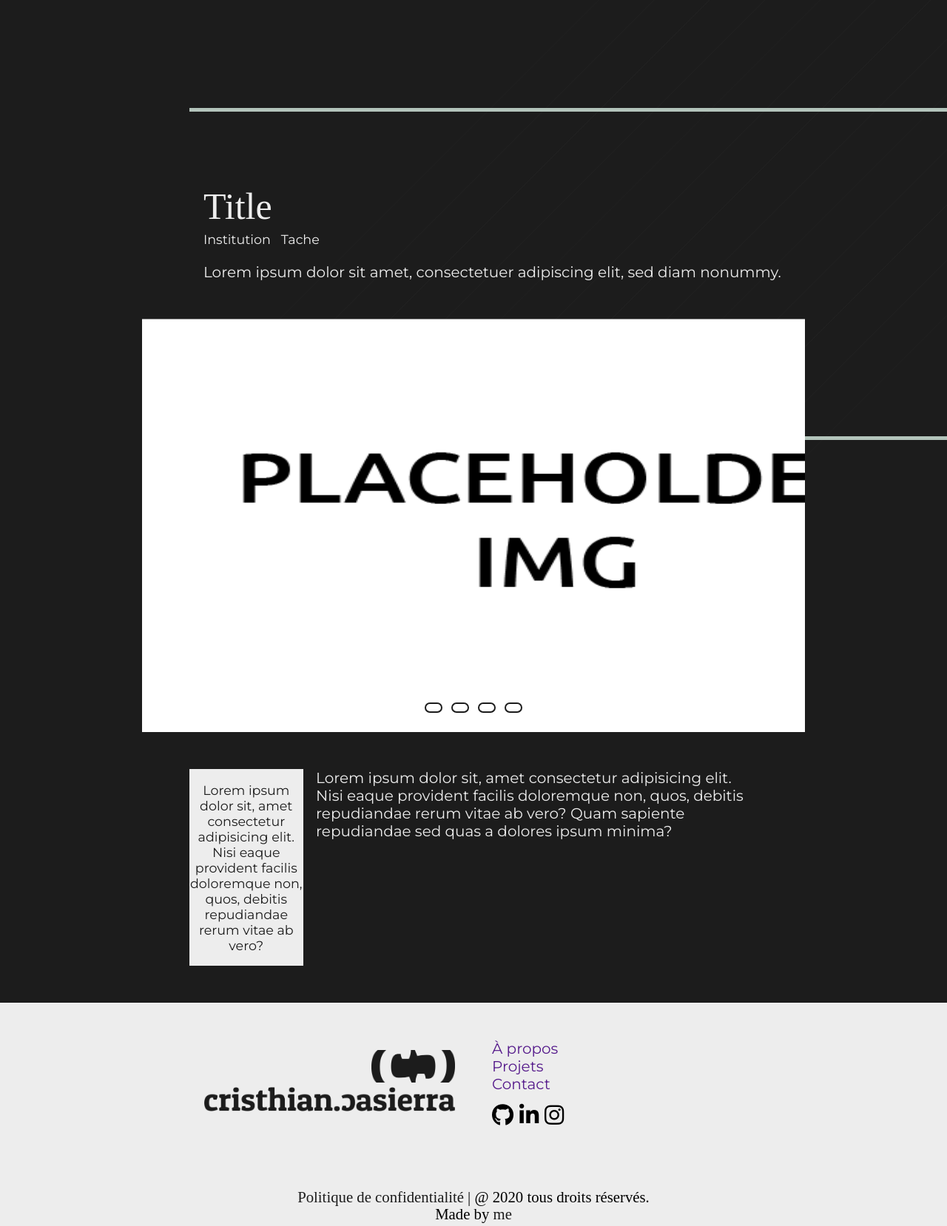
After one commit to rasiek/myWebsite, a Flask app: page /projets/projet in a window 1280 px wide. The commit adds this page. Shown: the whole page at 74% size. Run offline with Flask 2, Linux system fonts and the light colour scheme; some libraries are stand-ins or nearby versions; some web fonts are replaced.

Commit message:
projet template finished

```diff
--- a/app.py
+++ b/app.py
@@ -13,3 +13,7 @@ def projets():
 @app.route('/apropos')
 def apropos():
     return render_template('apropos.html')
+
+@app.route('/projets/projet')
+def projet():
+    return render_template('projet.html')
--- a/static/css/main.css
+++ b/static/css/main.css
@@ -7,7 +7,7 @@ h1, h2, h3, h4, h5 {
     font-family: 'Patua One';
     font-weight: 400;
 }
-p, a {
+p, a, span {
     font-family: 'Montserrat';
 }
 
@@ -25,6 +25,7 @@ ul {
     height: 120vh;
     z-index: -1;
     right: 0;
+    top: 0;
 }
 
 .social {
@@ -571,11 +572,125 @@ blockquote span {
 
 }
 
-
-
-
 /* FIN CSS APROPOS */
 
+   /* START PROJET CSS */
+
+   .pj-title {
+    margin: 8em 5em 1em;
+    color: #ededed;
+}
+.pj-title h1 {
+    margin-bottom: 0;
+}
+
+.pj-title span {
+    margin-right: .8em;
+    font-size: .7em;
+}
+
+.pj-content {
+    display: grid;
+    width: 80vw;
+    margin: auto;
+    grid-template-columns: 1fr;
+    gap: .7em;
+}
+
+.pj-content .side-card {
+    margin: auto;
+    width: 80%;
+    height: 10vh;
+    background: #ededed;
+}
+.pj-content .side-card p {
+    color: #1c1c1c;
+    text-align: center;
+    font-size: .7em;
+}
+
+.pj-content .pj-text {
+    text-align: center;
+    color: #ededed;
+}
+
+/* SLIDER */
+
+.gallery {
+    position: relative;
+    width: 100%;
+    margin: auto;
+    height: 50vh;
+}
+
+.slider {
+    width: 80%;
+    height: 40vh;
+    overflow: hidden;
+}
+
+.middle {
+    position: absolute;
+    top: 50%;
+    left: 50%;
+    transform: translate(-50%, -50%);
+}
+
+.img-navbar {
+    position: absolute;
+    bottom: 20px;
+    left: 50%;
+    transform: translateX(-50%);
+    display: flex;
+}
+.bar {
+    width: 20px;
+    height: 10px;
+    border: 2px solid #1c1c1c;
+    margin: 6px;
+    cursor: pointer;
+    border-radius: 10px;
+}
+
+.bar:hover {
+    background: #1c1c1c;
+}
+
+input[name='r'] {
+    position: absolute;
+    visibility: hidden;
+}
+
+.slides {
+    width: 500%;
+    height: 100%;
+    display: flex;
+}
+
+.slide {
+    width: 25%;
+    transition: 0.6s;
+}
+
+.slide img {
+    width: 100%;
+    height: 100%;
+}
+
+#r1:checked ~ .s1 {
+    margin-left: 0;
+}
+#r2:checked ~ .s1 {
+    margin-left: -25%;
+}
+#r3:checked ~ .s1 {
+    margin-left: -50%;
+}
+#r4:checked ~ .s1 {
+    margin-left: -75%;
+}
+
+/* FIN PROJET CSS */
 
 @media (min-width: 550px){
     body {
@@ -613,6 +728,20 @@ blockquote span {
     }
     blockquote {
         margin-top: 10%;
+    }
+
+    .pj-title {
+        margin: 10em 5em 1em;
+    }
+
+    .gallery {
+        margin-bottom: 2em;
+    }
+
+
+    .slider {
+        width: 70%;
+        height: 50vh;
     }
 }
 
@@ -829,6 +958,44 @@ blockquote span {
 
     /* FIN APROPOS CSS */
 
+    /* START PROJET CSS */
+
+    .pj-title p {
+        font-size: .8em;
+    }
+
+    .gallery {
+        height: 70vh;
+    }
+    .slider {
+        height: 100%;
+    }
+
+    .pj-title {
+        margin: 10em 0 1em 7em;
+    }
+
+    .pj-content {
+        grid-template-columns: 20% 1fr;
+        margin-bottom: 2em;
+    }
+
+    .pj-content .side-card {
+        width: 100%;
+        height: 100%;
+    }
+    .pj-content .pj-text {
+        text-align: left;
+    }
+
+    .pj-content .pj-text p {
+        margin: 0;
+        font-size: .8em;
+    }
+
+
+
+    /* START PROJET CSS */
 }
 
 @media (min-width: 1000px) {
@@ -917,6 +1084,14 @@ blockquote span {
 
     /* APROPOS CSS */
 
+    .pj-content {
+
+        width: 60vw;
+    }
+
+    .pj-title {
+        margin: 10em 0 1em 8em;
+    }
 
 
 }
@@ -941,5 +1116,9 @@ blockquote span {
         margin-top: 10%;
     }
 
+    .pj-title {
+        margin: 10em 0 2em 11em;
+    }
+
 
 }
--- /dev/null
+++ b/templates/projet.html
@@ -0,0 +1,82 @@
+{% extends 'base.html' %}
+
+{% block title %}
+    {{ super() }}
+    Projet
+{% endblock title %}
+
+{% block content %}
+
+    <div class="pj-title">
+        <h1>Title</h1>
+        <span>Institution</span><span>Tache</span>
+        <p>
+            Lorem ipsum dolor sit amet,
+            consectetuer adipiscing elit, sed diam nonummy.
+        </p>
+    </div>
+
+    <section class="gallery">
+        <div class="slider middle">
+            <div class="slides">
+
+                <input type="radio" name="r" id="r1" checked>
+                <input type="radio" name="r" id="r2">
+                <input type="radio" name="r" id="r3">
+                <input type="radio" name="r" id="r4">
+
+                <div class="slide s1">
+                    <img src="{{ url_for('static', filename='img/placeholder.png') }}" alt="">
+                </div>
+
+                <div class="slide">
+                    <img src="{{ url_for('static', filename='img/placeholder2.png') }}" alt="">
+
+                </div>
+
+                <div class="slide">
+                    <img src="{{ url_for('static', filename='img/placeholder3.png') }}" alt="">
+
+                </div>
+
+                <div class="slide">
+                    <img src="{{ url_for('static', filename='img/placeholder4.png') }}" alt="">
+
+                </div>
+
+            </div>
+
+            <div class="img-navbar">
+                <label for="r1" class="bar"></label>
+                <label for="r2" class="bar"></label>
+                <label for="r3" class="bar"></label>
+                <label for="r4" class="bar"></label>
+            </div>
+        </div>
+    </section>
+
+
+    </div>
+
+    <div class="pj-content">
+        <div class="side-card">
+            <p>
+                Lorem ipsum dolor sit, amet consectetur
+                 adipisicing elit. Nisi eaque provident
+                  facilis doloremque non, quos, debitis
+                   repudiandae rerum vitae ab vero?
+            </p>
+        </div>
+        <div class="pj-text">
+            <p>
+                Lorem ipsum dolor sit, amet consectetur
+                 adipisicing elit. Nisi eaque provident
+                  facilis doloremque non, quos, debitis
+                   repudiandae rerum vitae ab vero?
+                   Quam sapiente repudiandae sed quas
+                   a dolores ipsum minima?
+            </p>
+        </div>
+    </div>
+
+{% endblock content %}
```
Also changed, not shown: static/img/placeholder2.png (added), static/img/placeholder3.png (added), static/img/placeholder4.png (added).
